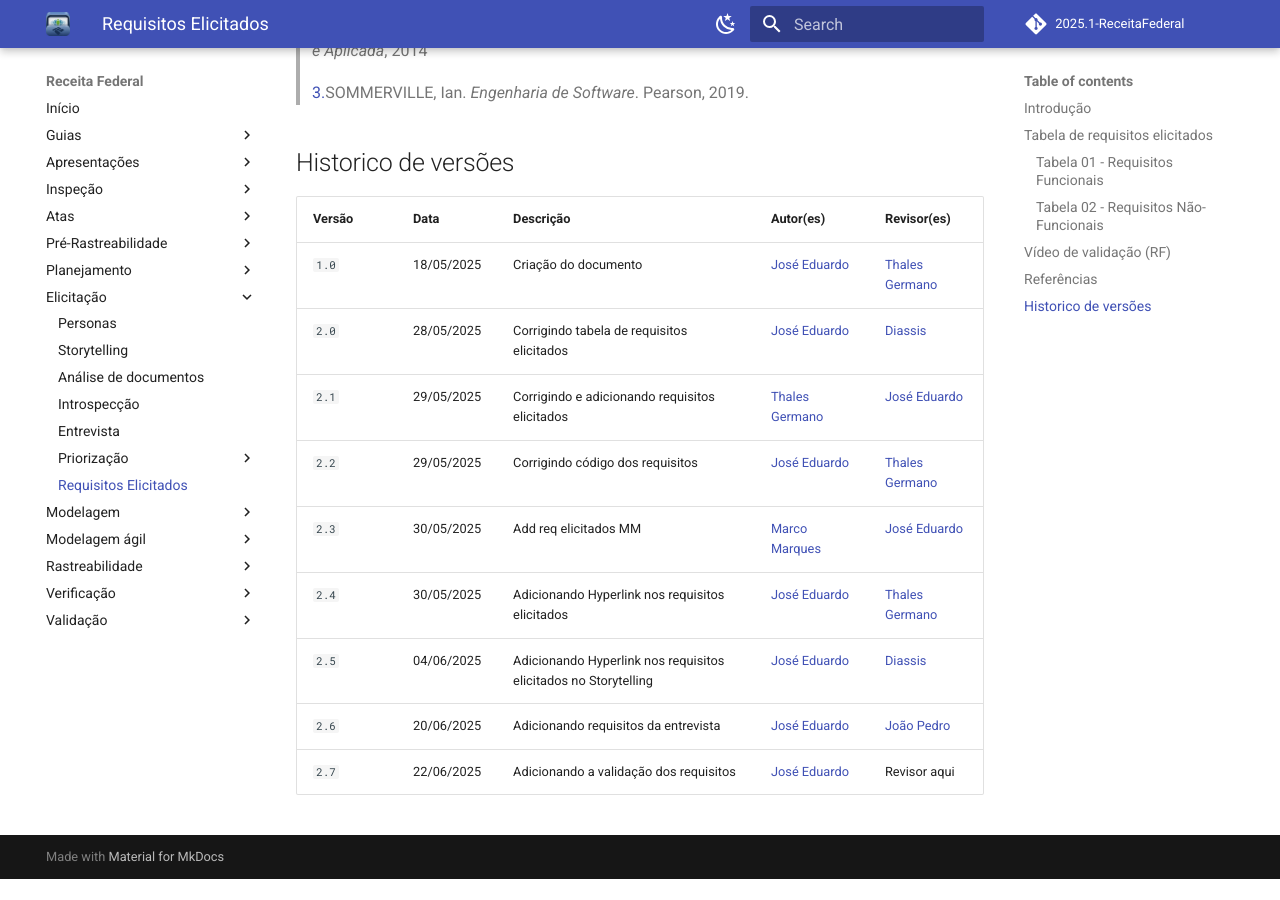
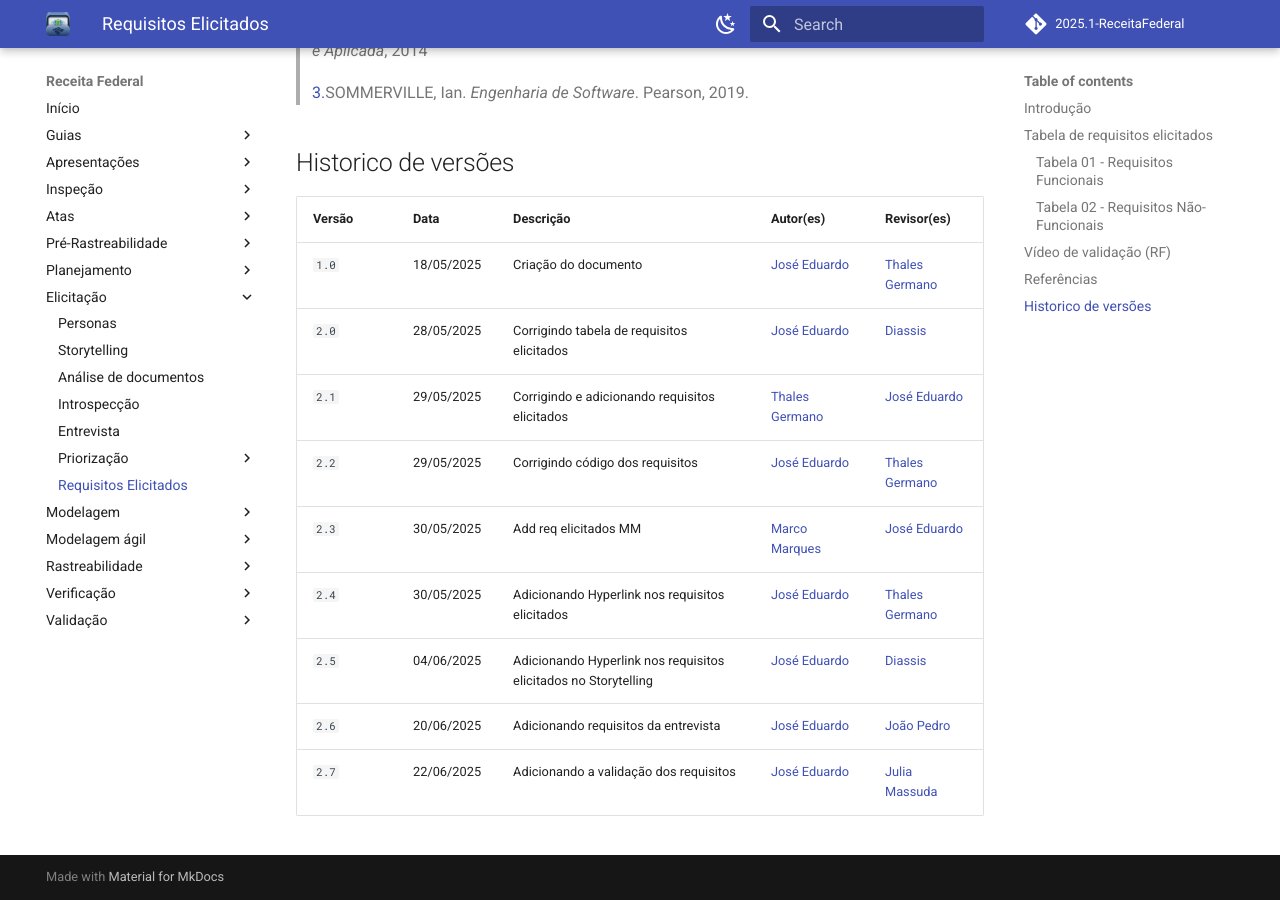
Before and after one commit to Requisitos-de-Software/2025.1-Meu-INSS, an MkDocs documentation site: the page built from docs/elicitacao/requisitos-elicitados.md, in a window 1280 px wide and 900 px high, scrolled down 7535 px. Built offline with MkDocs 1.6.1 and Material for MkDocs 9.7.7, drawn with Linux system fonts in a browser that asks for light colours; comment, search, counter and statistics services are not loaded; before the commit the page ends 8414 px from its top, so only the background shows below that.

Commit message:
adicionando revisor na versão

```diff
--- a/docs/elicitacao/requisitos-elicitados.md
+++ b/docs/elicitacao/requisitos-elicitados.md
@@ -132,4 +132,4 @@ Requisitos Não Funcionais, que especificam restrições e qualidades esperadas
 | `2.4`   | 30/05/2025 | Adicionando Hyperlink nos requisitos elicitados | [José Eduardo](https://github.com/jevprado)    | [Thales Germano](https://github.com/thalesgvl) |
 | `2.5`   | 04/06/2025 | Adicionando Hyperlink nos requisitos elicitados no Storytelling | [José Eduardo](https://github.com/jevprado)    | [Diassis](https://github.com/Diaxiz) |
 | `2.6`   | 20/06/2025 | Adicionando requisitos da entrevista | [José Eduardo](https://github.com/jevprado)    | [João Pedro](https://github.com/JpRodrigues2)  |
-| `2.7`   | 22/06/2025 | Adicionando a validação dos requisitos | [José Eduardo](https://github.com/jevprado)    | Revisor aqui   |
+| `2.7`   | 22/06/2025 | Adicionando a validação dos requisitos | [José Eduardo](https://github.com/jevprado)    | [Julia Massuda](https://github.com/JuliaReis18)    |
```
